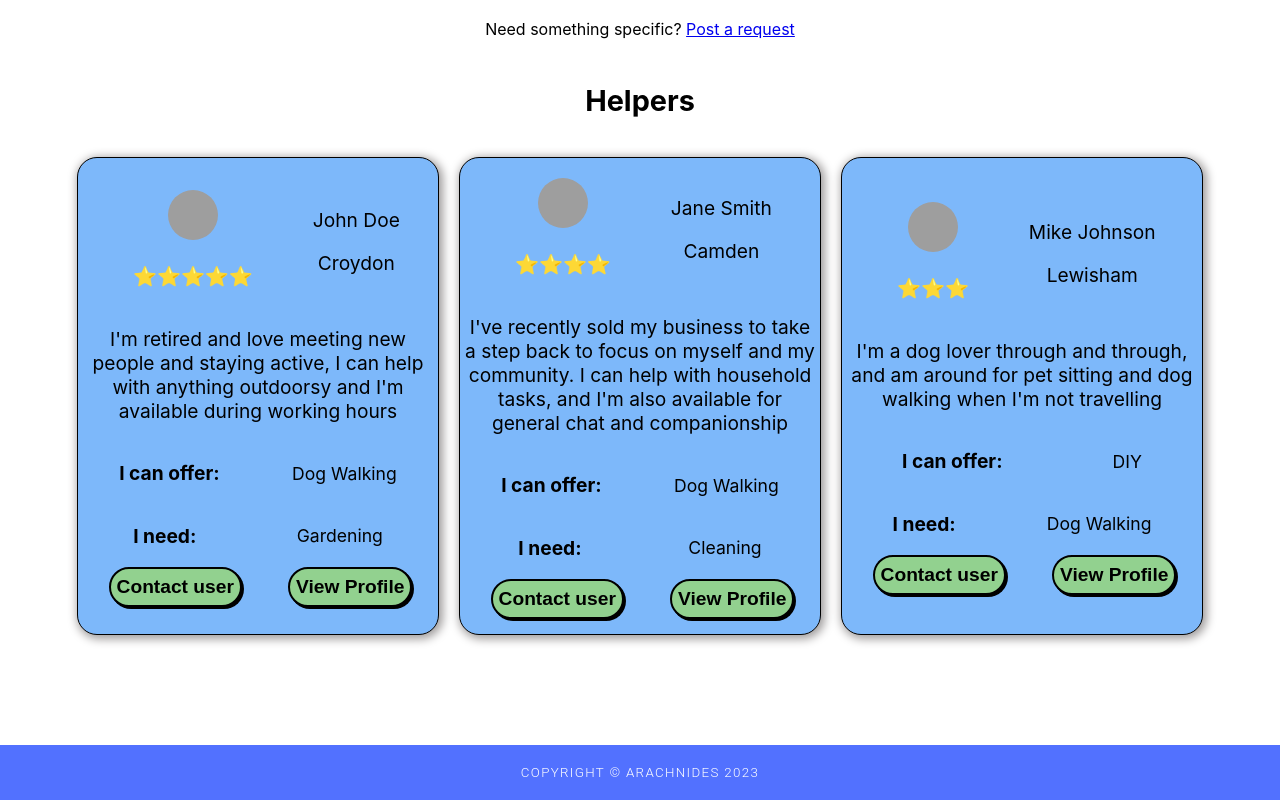
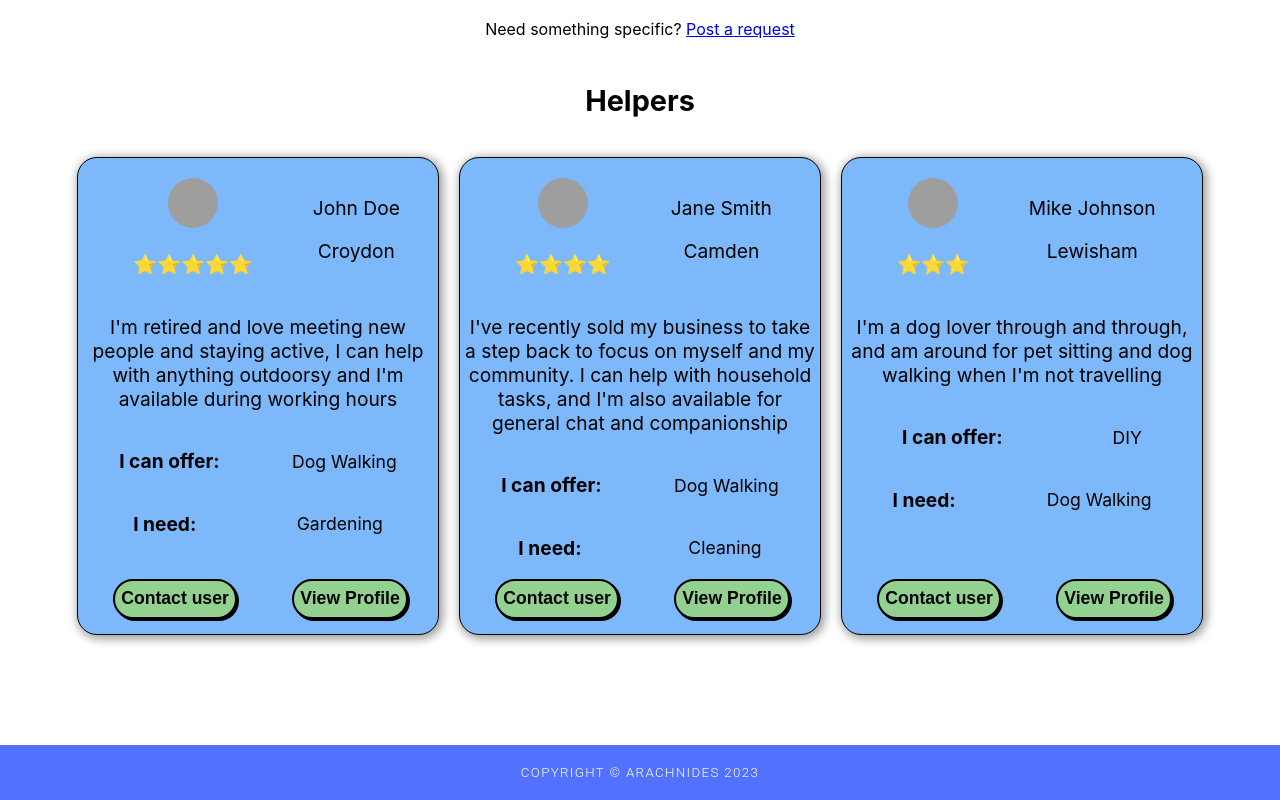
Before and after one commit to SchoolOfCode/bc14_final-project_front-end_arachnIDEs, a React (Create React App) app in the folder helpmehelpyou/: page /find in a window 1280 px wide. Shown: the part 455-1255 px from the top of the page. Built offline with nearby package versions, Linux system fonts and the light colour scheme; grey boxes are pictures that could not be loaded.

Commit message:
buttons on give help put to the bottom of give help containers

```diff
--- a/helpmehelpyou/src/Components/giveAndFindHelp.css
+++ b/helpmehelpyou/src/Components/giveAndFindHelp.css
@@ -117,7 +117,7 @@
   border: 2px solid black;
   border-radius: 30px;
   box-shadow: #000000 2px 2px 0 0;
-  font-size: 1.2rem;
+  font-size: 1.1rem;
   font-weight: bolder;
   min-height: 40px;
   margin-left: 10px;
@@ -125,6 +125,7 @@
   margin-bottom: 10px;
   transition: background-color 0.2s ease-in-out;
   cursor: pointer;
+  align-self: flex-end;
 }
 .give-and-find-help-contact-user:hover {
   background-color: #4563e7;
@@ -138,7 +139,7 @@
   border: 2px solid black;
   border-radius: 30px;
   box-shadow: #000000 2px 2px 0 0;
-  font-size: 1.2rem;
+  font-size: 1.1rem;
   font-weight: bolder;
   min-height: 40px;
   margin-left: 10px;
@@ -146,6 +147,7 @@
   margin-bottom: 10px;
   transition: background-color 0.2s ease-in-out;
   cursor: pointer;
+  align-self: flex-end;
 }
 .give-and-find-help-visit-profile:hover {
   background-color: #4563e7;
@@ -172,11 +174,10 @@
 /* Contact user button */
 .give-and-find-help-user-contact {
   display: flex;
-  flex-direction: row;
+  flex: 1;
   justify-content: space-around;
-  /* padding-bottom: 30px; */
+  justify-self: flex-end;
   font-weight: bolder;
-  margin-bottom: 0px;
 }
 
 /* Loading gif */
```
